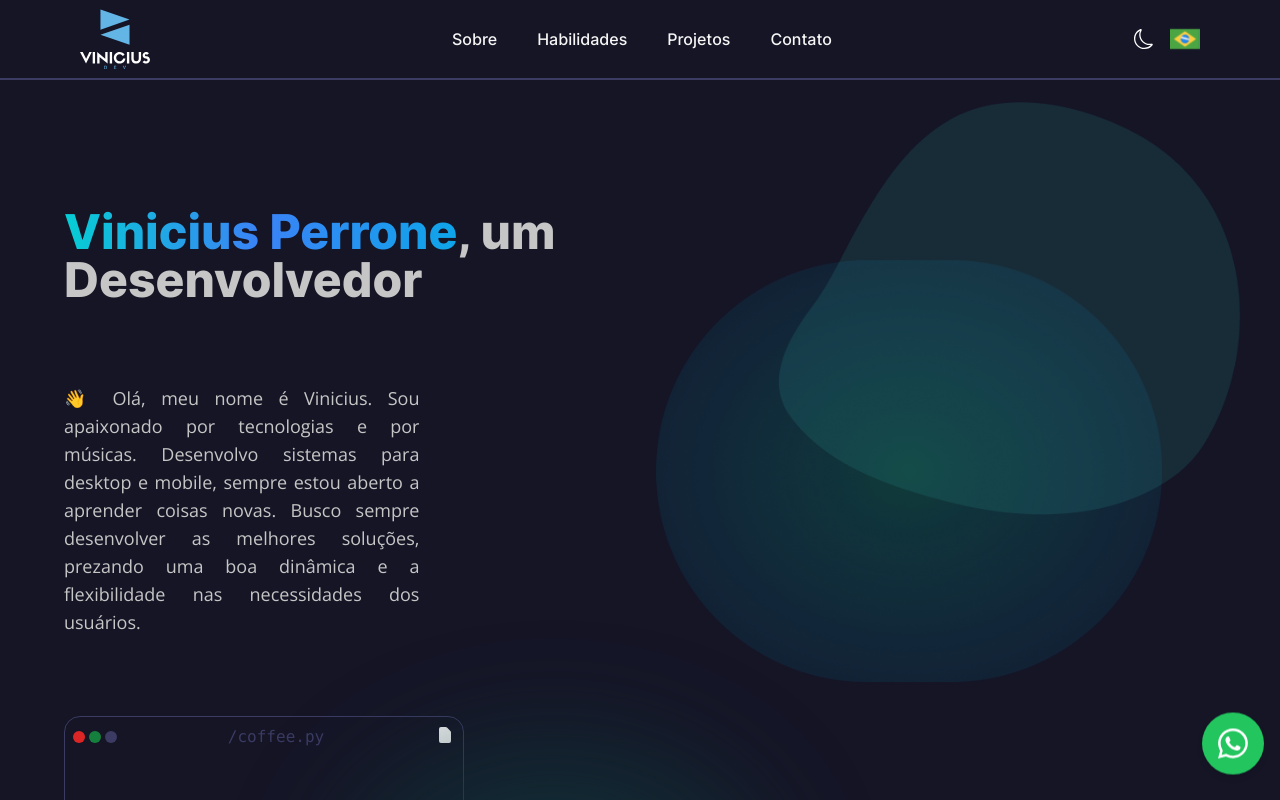
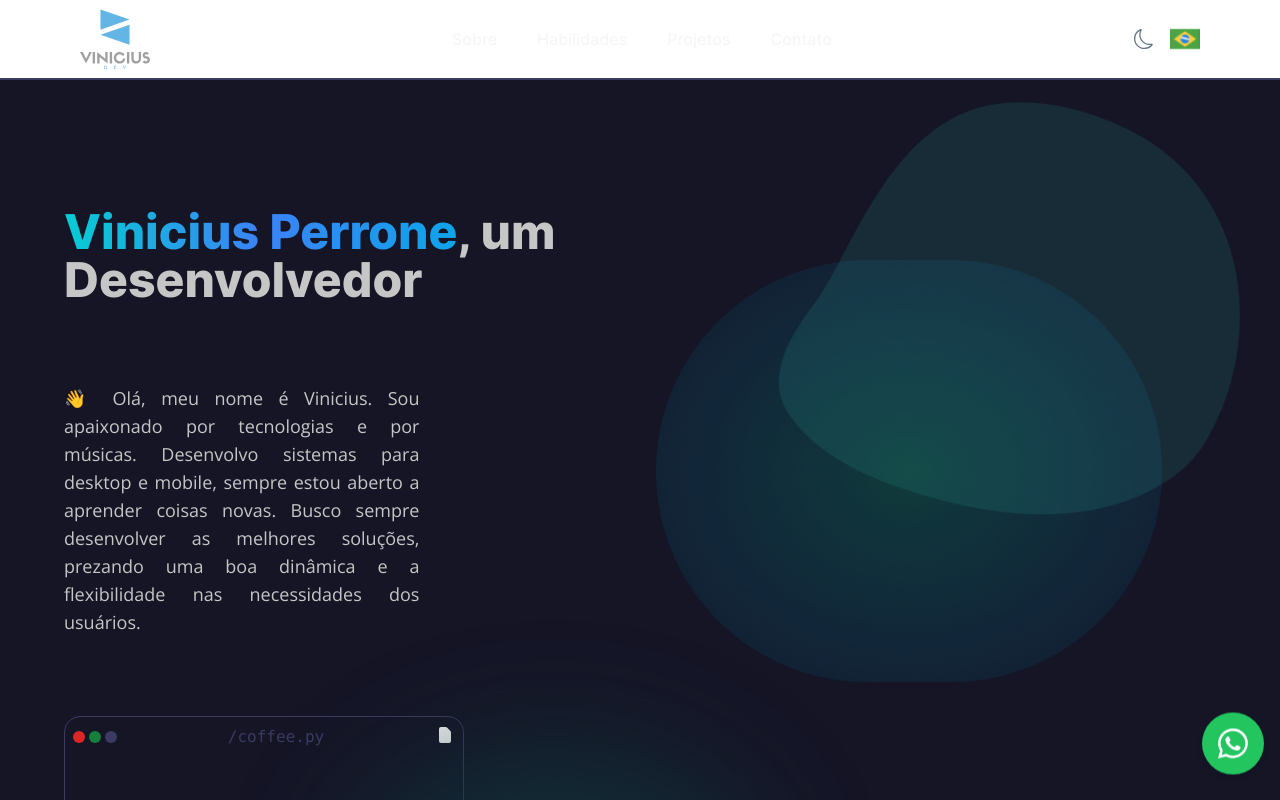
Before and after one commit to viniciusperrone/portfolio, a Next.js app: page / in a window 1280 px wide. Built offline with nearby package versions, Linux system fonts and the light colour scheme.

Commit message:
fix: theme functionality implemented in header

```diff
--- a/src/assets/images/Logo.tsx
+++ b/src/assets/images/Logo.tsx
@@ -3,9 +3,11 @@ import React from "react";
 type LogoProps = {
   width?: string | number;
   height?: string | number;
+  theme?: 'light' | 'dark';
 }
 
-export function Logo({ width = 70, height = 61 } : LogoProps) {
+export function Logo({ width = 70, height = 61, theme = 'light' } : LogoProps) {
+
   return (
     <svg
       xmlns="http://www.w3.org/2000/svg"
@@ -19,7 +21,7 @@ export function Logo({ width = 70, height = 61 } : LogoProps) {
         d="M24.398 59.75l-.395.093v.279h1.393c.93 0 1.533-.65 1.533-1.672 0-1.022-.557-1.58-1.463-1.58h-.58l-.883.024v.255l.395.093v2.508zm.488 0v-2.508h.557c.58 0 .952.372.952 1.231 0 .883-.395 1.277-.975 1.277h-.535zM34.694 58.24v-.998h.999l.116.418h.302v-.79h-1.417l-.882.024v.255l.394.093v2.508l-.394.093v.279h2.345v-.836h-.302l-.093.464h-1.068v-1.138h1.068v-.371h-1.068zM42.792 57.15l.358.092.99 2.88h.464l1.03-2.88.363-.093v-.278l-1.254.023v.255l.432.093-.776 2.253-.729-2.257.423-.089v-.278l-1.3.023v.255z"
       ></path>
       <path
-        fill="#fff"
+        fill={theme === "light" ? "#A0A0A0" : "#fff"}
         d="M6.133 49.726l-3.43-6.634H0l6.042 11.507 5.754-11.507h-2.43l-3.233 6.634zM15.044 43.092h-2.353v11.31h2.353v-11.31zM25.246 49.635L17.2 42.879v11.522h2.353v-6.497l8.046 6.695V43.092h-2.353v6.543zM32.108 43.092h-2.353v11.31h2.353v-11.31zM43.054 49.407c-.32 1.7-1.746 2.93-3.447 2.93-1.897 0-3.4-1.594-3.4-3.583 0-2.004 1.503-3.613 3.4-3.613 1.17 0 2.323.592 3.143 1.807l1.837-1.306c-1.017-1.655-2.885-2.748-4.995-2.748-3.218 0-5.799 2.627-5.799 5.86 0 3.234 2.58 5.845 5.814 5.845 3.006 0 5.496-2.292 5.83-5.192h-2.383zM49.293 43.092H46.94v11.31h2.353v-11.31zM56.23 54.599c3.022 0 4.859-1.943 4.859-5.238v-6.27h-2.353v6.468c0 1.7-.76 2.778-2.505 2.778-1.67 0-2.535-1.002-2.535-2.778v-6.467h-2.353v6.072c0 3.142 1.578 5.435 4.888 5.435zM65.856 49.392c1.093.121 1.7.683 1.7 1.594 0 .728-.607 1.35-1.382 1.35-.668 0-1.199-.166-1.715-.819l-1.943 1.427c1.078 1.184 2.368 1.655 3.658 1.655 1.99 0 3.826-1.579 3.826-3.78 0-2.186-1.594-3.492-3.522-3.613-1.2-.076-1.579-.547-1.579-1.063 0-.623.425-1.002 1.048-1.002.394 0 .895.243 1.199.562l1.852-1.351c-.865-1.033-1.928-1.458-3.051-1.458-1.564 0-3.325 1.351-3.325 3.264 0 1.776 1.275 3.006 3.234 3.234z"
       ></path>
       <path
--- a/src/components/Header.tsx
+++ b/src/components/Header.tsx
@@ -5,6 +5,8 @@ import { RiMenu4Line } from "react-icons/ri";
 import { ToggleTheme } from "./ToggleTheme";
 import { DrawerProps as HeaderProps } from "./Drawer";
 import { useLanguage } from "@/hooks/useLanguage";
+import classNames from "classnames";
+import { useTheme } from "@/hooks/useTheme";
 
 const HREF_PT = '/images/brasil-icon.svg';
 const HREF_EN = '/images/estados-unidos-icon.svg';
@@ -38,6 +40,7 @@ const listButtons = [
 
 export function Header({ onOpen }: Omit<HeaderProps, 'onClose' | 'open'>) {
   const { selectedLanguage, onChangeLanguage } = useLanguage();
+  const { theme, setTheme } = useTheme();
 
   const countryLanguage = selectedLanguage === 'pt' ? HREF_PT : HREF_EN;
 
@@ -53,15 +56,25 @@ export function Header({ onOpen }: Omit<HeaderProps, 'onClose' | 'open'>) {
   }
 
   return(
-    <header className="w-full h-20 border-solid border-b-2 border-purple-900 flex flex-row justify-between items-center px-8 md:px-20">
-      <Logo />
+    <header
+      className={classNames("w-full h-20 border-solid border-b-2 border-purple-900 flex flex-row justify-between items-center px-8 md:px-20", {
+        "bg-purple-dark": theme === 'dark',
+        "bg-white": theme === 'light'
+      })}
+    >
+      <Logo
+        theme={theme}
+      />
       <nav className="hidden md:block">
         <ul className="flex flex-row gap-10">
             {
               listButtons.map(button => (
                 <li key={button.id}>
                   <a
-                    className="anchor-nav relative font-inter font-medium text-gray-default text-base"
+                    className={classNames("anchor-nav cursor-pointer relative font-inter font-medium text-gray-default text-base", {
+                      "text-gray-default": theme === 'dark',
+                      "text-[#A0A0A0]": theme === 'light'
+                    })}
                     onClick={() => onClickAnchorRef(button.anchor)}
                   >
                     {button[selectedLanguage]}
--- a/src/components/ToggleTheme.tsx
+++ b/src/components/ToggleTheme.tsx
@@ -1,21 +1,17 @@
-import { useState } from 'react';
 import { motion } from 'framer-motion';
 import { BsSun, BsMoon } from 'react-icons/bs';
+import { useTheme } from '@/hooks/useTheme';
 
 export function ToggleTheme() {
-  const [isDarkMode, setIsDarkMode] = useState(false);
-
-  const toggleMode = () => {
-    setIsDarkMode(!isDarkMode);
-  };
+  const { theme, onChangeHandle } = useTheme();
 
   return (
     <motion.button
-      onClick={toggleMode}
+      onClick={onChangeHandle}
       whileTap={{ scale: 0.9 }}
       whileHover={{ scale: 1.1 }}
     >
-      {isDarkMode ? (
+      {theme === 'dark' ? (
         <motion.div
           initial={{ width: '0%' }}
           animate={{ width: '100%' }}
@@ -29,7 +25,7 @@ export function ToggleTheme() {
           animate={{ width: '100%' }}
           transition={{ duration: 0.3 }}
         >
-          <BsMoon color="white" size={20} className="cursor-pointer" />
+          <BsMoon color="#64748B" size={20} className="cursor-pointer" />
         </motion.div>
       )}
     </motion.button>
--- /dev/null
+++ b/src/hooks/useTheme.tsx
@@ -0,0 +1,81 @@
+import {
+  useState,
+  useEffect,
+  useContext,
+  createContext,
+  Dispatch,
+  SetStateAction,
+  ReactNode
+} from "react";
+
+interface ThemeContextData {
+  theme: 'dark' | 'light';
+  setTheme: Dispatch<SetStateAction< 'dark' | 'light'>>;
+  onChangeHandle: () => void;
+}
+
+type ProviderProps = {
+  children: ReactNode;
+};
+
+const ThemeContext = createContext({} as ThemeContextData);
+
+function ThemeProvider({ children }: ProviderProps) {
+  const [theme, setTheme] = useState<'dark' | 'light'>('light');
+
+  const onChangeHandle = () => {
+    const themeStored = localStorage.getItem('theme');
+
+    if(themeStored) {
+      localStorage.removeItem('theme');
+    }
+
+    if(theme === 'dark') {
+      setTheme('light');
+      localStorage.setItem('theme', 'light');
+
+      return;
+    }
+
+    localStorage.setItem('language', 'dark');
+    setTheme('dark');
+  }
+
+  useEffect(() => {
+    const storeData = localStorage.getItem('dark');
+
+    if(storeData) {
+      setTheme(storeData as typeof theme);
+    }
+  }, []);
+
+  console.log("theme", theme);
+
+  return(
+    <ThemeContext.Provider
+      value={{
+        theme,
+        setTheme,
+        onChangeHandle,
+      }}
+    >
+      {children}
+    </ThemeContext.Provider>
+  )
+}
+
+function useTheme(): ThemeContextData {
+  const context = useContext(ThemeContext);
+
+  if (!context)
+    throw new Error(
+      "useTheme must be used within an ThemeProvider"
+    );
+
+  return context;
+}
+
+export {
+  ThemeProvider,
+  useTheme
+}
--- a/src/pages/_app.tsx
+++ b/src/pages/_app.tsx
@@ -3,12 +3,15 @@ import { AppProps } from 'next/app';
 import "tailwindcss/tailwind.css";
 import "../styles/global.css";
 import { LanguageProvider } from '@/hooks/useLanguage';
+import { ThemeProvider } from '@/hooks/useTheme';
 
 function MyApp({ Component, pageProps }: AppProps) {
   return (
-  <LanguageProvider>
-    <Component {...pageProps} />
-  </LanguageProvider>
+    <ThemeProvider>
+      <LanguageProvider>
+        <Component {...pageProps} />
+      </LanguageProvider>
+    </ThemeProvider>
   );
 }
 
```
